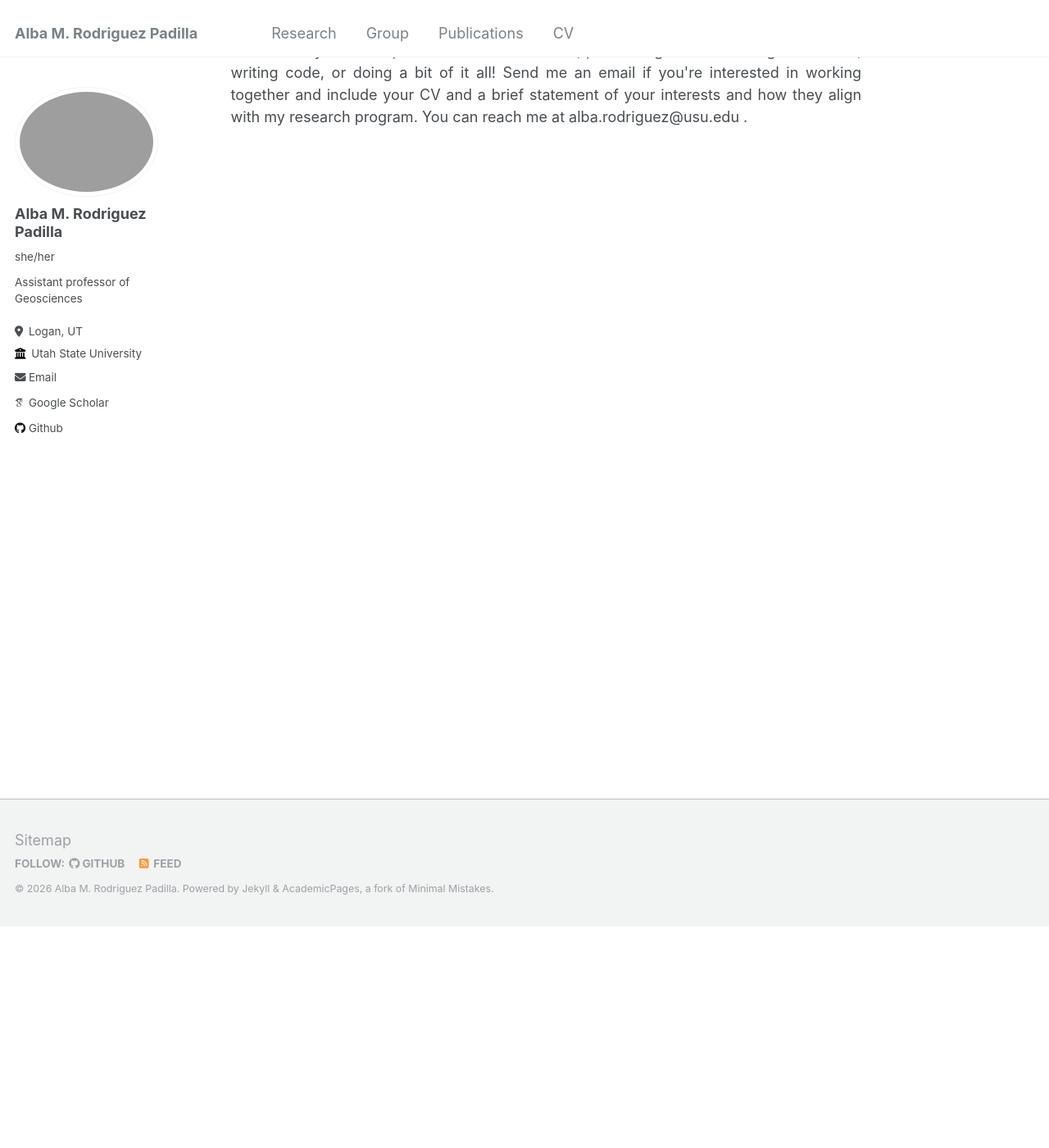
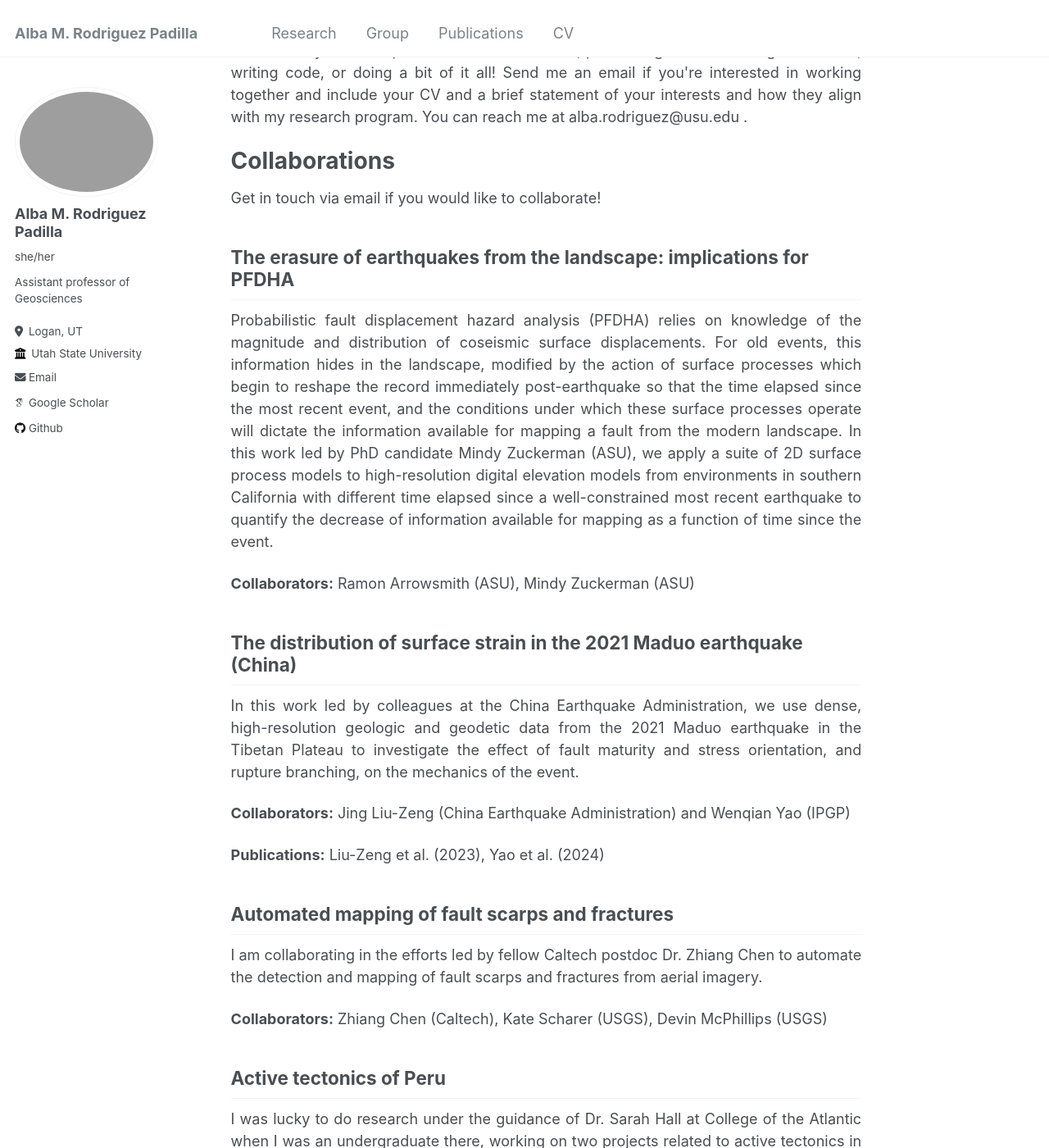
Before and after one commit to absrp/absrp.github.io, a Jekyll site: the page built from textdumper.md, in a window 1280 px wide and 1400 px high, scrolled down 270 px. Shown: the whole window at 82% size. Built offline with Jekyll 4.4.1, drawn with Linux system fonts in a browser that asks for light colours; some web fonts are replaced; our own code applies the rules of GitHub Pages for plain Markdown files; some of the changed text lies outside the part shown.

```diff
--- a/textdumper.md
+++ b/textdumper.md
@@ -3,3 +3,52 @@
 <p align="justify">
 I am recruiting graduate students at USU at the MSc and PhD level. My research spans a wide range of methods, from spending time in the field collecting data (for example, mapping fracture distributions), to running numerical simulations in an external computer server (for example, to model fault interactions over timescales longer than those we can observe in the paleoseismic record). Ongoing projects reflect this breadth and I am happy and excited to bring in students with different training and backgrounds to the group, whether they want to spend their time in the field, processing remote sensing data in GIS, writing code, or doing a bit of it all! Send me an email if you're interested in working together and include your CV and a brief statement of your interests and how they align with my research program. You can reach me at alba.rodriguez@usu.edu .
 </p>
+
+
+# Collaborations
+Get in touch via email if you would like to collaborate!
+
+## The erasure of earthquakes from the landscape: implications for PFDHA
+
+<p align="justify">
+Probabilistic fault displacement hazard analysis (PFDHA) relies on knowledge of the magnitude and distribution of coseismic surface displacements. For old events, this information hides in the landscape, modified by the action of surface processes which begin to reshape the record immediately post-earthquake so that the time elapsed since the most recent event, and the conditions under which these surface processes operate will dictate the information available for mapping a fault from the modern landscape. In this work led by PhD candidate Mindy Zuckerman (ASU), we apply a suite of 2D surface process models to high-resolution digital elevation models from environments in southern California with different time elapsed since a well-constrained most recent earthquake to quantify the decrease of information available for mapping as a function of time since the event.
+</p>
+
+**Collaborators:** Ramon Arrowsmith (ASU), Mindy Zuckerman (ASU)
+
+
+## The distribution of surface strain in the 2021 Maduo earthquake (China)
+
+<p align="justify">
+In this work led by colleagues at the China Earthquake Administration, we use dense, high-resolution geologic and geodetic data from the 2021 Maduo earthquake in the Tibetan Plateau to investigate the effect of fault maturity and stress orientation, and rupture branching, on the mechanics of the event.
+</p>
+
+
+**Collaborators:** Jing Liu-Zeng (China Earthquake Administration) and Wenqian Yao (IPGP)
+
+**Publications:** Liu-Zeng et al. (2023), Yao et al. (2024)
+
+
+## Automated mapping of fault scarps and fractures
+
+<p align="justify">
+
+I am collaborating in the efforts led by fellow Caltech postdoc Dr. Zhiang Chen to automate the detection and mapping of fault scarps and fractures from aerial imagery.
+</p>
+
+**Collaborators:** Zhiang Chen (Caltech), Kate Scharer (USGS), Devin McPhillips (USGS)
+
+
+## Active tectonics of Peru
+
+<p align="justify">
+I was lucky to do research under the guidance of Dr. Sarah Hall at College of the Atlantic when I was an undergraduate there, working on two projects related to active tectonics in Peru:
+
+[1] The Incapuquio Fault System in southern Peru accommodates some of the Naza-South America convergence and produces surface rupturing earthquakes that threaten nearby populations. A group led by Dr. Carlos Benavente at The Instituto Geológico, Minero y Metalúrgico (INGEMMET) works to understand the mechanics and paleoseismic history of the different faults within the Incapuquio system. I participated in field efforts during my undergraduate thesis at College of the Atlantic, under the supervision of Dr. Sarah Hall.
+
+[2] The Cordillera Blanca in the northern Andes of Peru hosts some of the highest peaks in the mountain range and is bounded by a 200 km long detachment fault on its western flank, the Cordillera Blanca deatchment fault. I contributed to a book chapter reviewing the geology and tectonic setting of the Cordillera Blanca, also led by Dr. Sarah Hall at COA.
+</p>
+
+**Collaborators:** Sarah Hall (College of the Atlantic), Carlos Benavente (INGEMMET)
+
+**Publications:** Benavente et al. (2022), Hall et al. (2024)
```
